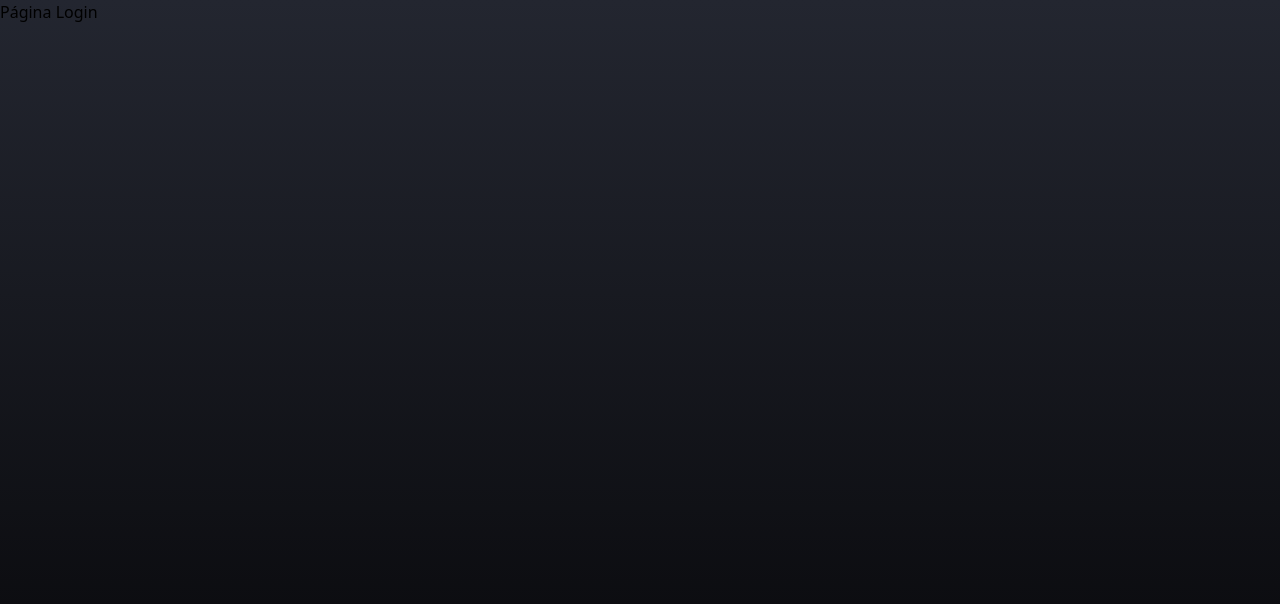
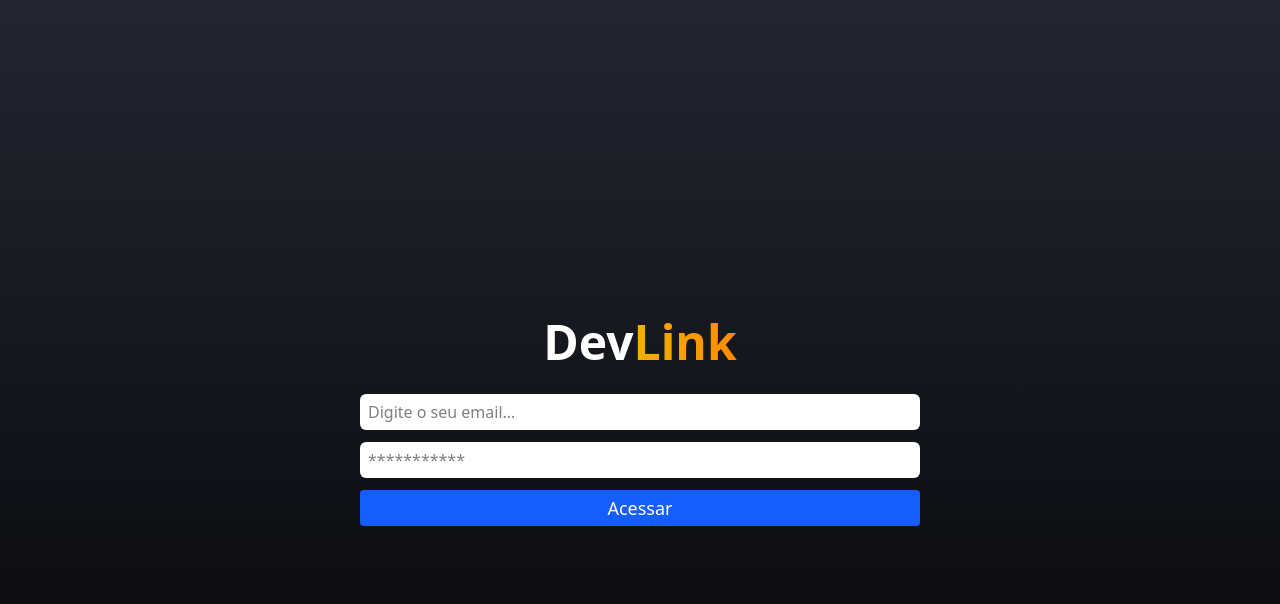
Before and after one commit to jotavitorz/projeto-linktree, a React (Vite) app: page /login in a window 1280 px wide. Shown: the top 604 px of the page. Built offline with nearby package versions, Linux system fonts and the light colour scheme.

Commit message:
feat: criar pagina login (estrutura estatica)

```diff
--- /dev/null
+++ b/src/components/Input/index.tsx
@@ -0,0 +1,12 @@
+import type { InputHTMLAttributes } from "react";
+
+interface InputProps extends InputHTMLAttributes<HTMLInputElement> {};
+
+export function Input(props: InputProps) {
+    return (
+        <input
+            className="border-0 h-9 rounded-md outline-none px-2 mb-3 bg-white"
+            {...props}
+        />
+    )
+}
--- a/src/pages/login/index.tsx
+++ b/src/pages/login/index.tsx
@@ -1,8 +1,48 @@
+import { Link } from "react-router-dom"
+import { Input } from "../../components/Input";
+import { useState, type FormEvent } from "react";
 
 export function Login() {
+    const [email, setEmail] = useState("");
+    const [password, setPassword] = useState("");
+
+    function handleSubmit(e: FormEvent) {
+        e.preventDefault();
+
+        console.log({
+            email: email,
+            password: password,
+        })
+    }
+
     return (
-        <div>
-            <h1>Página Login</h1>
+        <div className="flex w-full h-screen items-center justify-center flex-col">
+            <Link to="/">
+                <h1 className="mt-11 text-white mb-7 font-bold text-5xl">Dev
+                    <span className="bg-gradient-to-r from-yellow-500 to-orange-400 bg-clip-text text-transparent">Link</span>
+                </h1>
+            </Link>
+
+            <form onSubmit={handleSubmit} className="w-full max-w-xl flex flex-col px-2">
+                <Input
+                    placeholder="Digite o seu email..."
+                    type="email"
+                    value={email}
+                    onChange={ (e) => setEmail(e.target.value)}
+                />
+
+                <Input
+                    placeholder="***********"
+                    type="password"
+                    value={password}
+                    onChange={ (e) => setPassword(e.target.value)}
+                />
+
+                <button type="submit"
+                className="cursor-pointer h-9 bg-blue-600 rounded border-0 text-lg font-medium text-white">
+                    Acessar
+                </button>
+            </form>
         </div>
     )
 }
```
Also changed, not shown: 1 other file (tests, documents, lock files or other folders).
